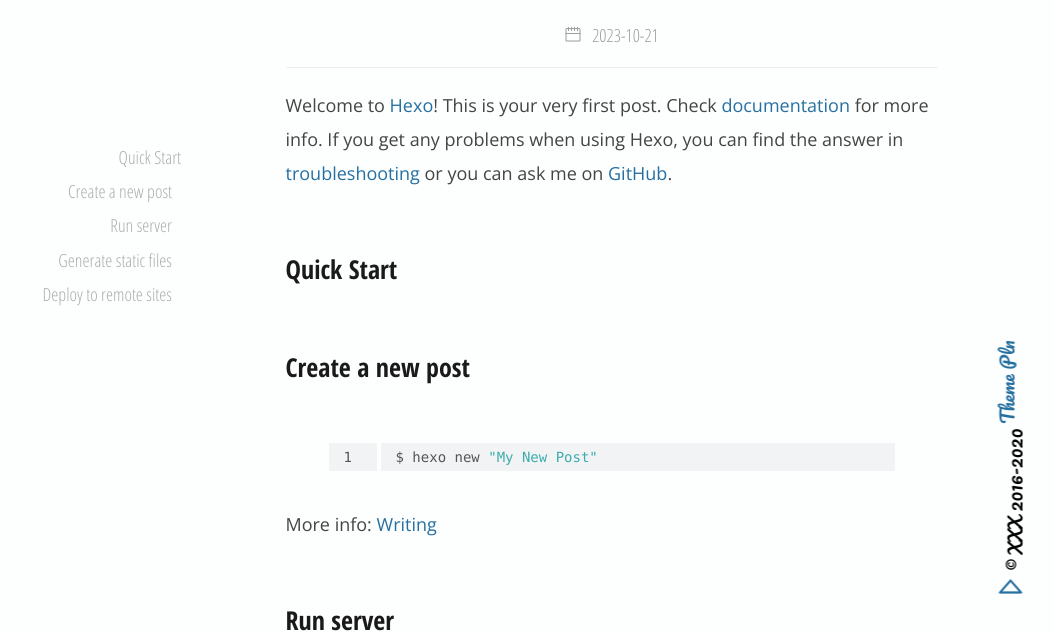
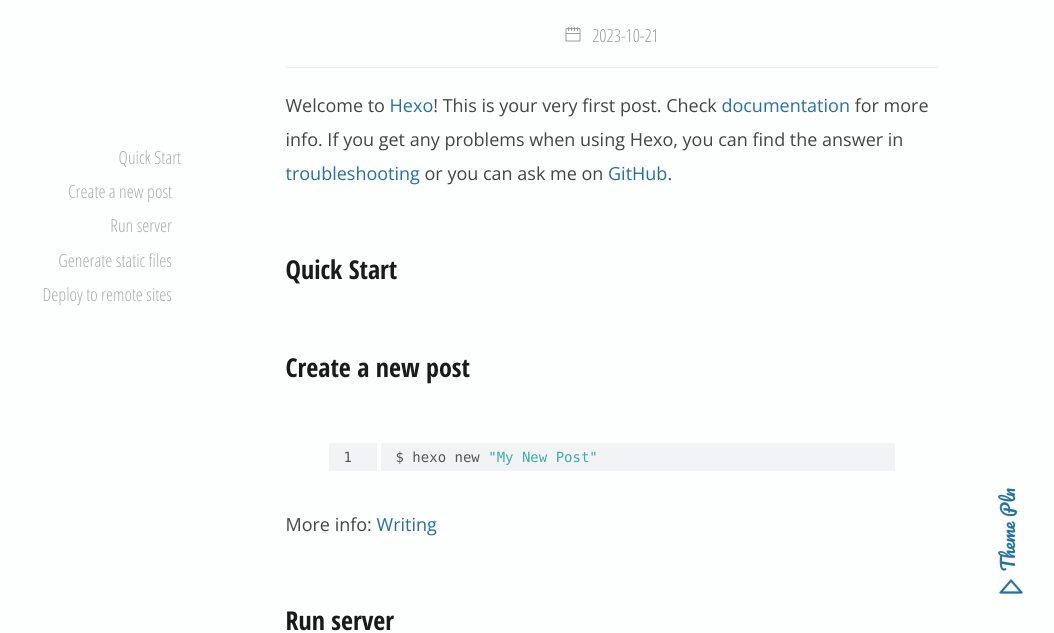
Before and after one commit to FredHaller/FredHaller.github.io, a plain HTML site: page 2023/10/21/hello-world/index.html in a window 1280 px wide. Shown: the part 169-802 px from the top of the page, without its empty margins (32-1086 px from the left). Drawn offline with nearby package versions, Linux system fonts and the light colour scheme; some packages are replaced by stand-ins of ours; a script that the page names is missing.

Commit message:
Site updated: 2023-10-21 19:37:40

```diff
--- a/2023/10/21/hello-world/index.html
+++ b/2023/10/21/hello-world/index.html
@@ -112,7 +112,7 @@
             <path d="M10 30 L26 16 10 2 Z"></path>
         </svg>
         </a>
-        © XXX 2016-2020
+
     </div>
     <div class="secondrow">
         <a target="_blank" rel="noopener" href="https://github.com/gaoryrt/hexo-theme-pln">
```
Also changed, not shown: archives/2023/10/index.html (+1 -1 lines), archives/2023/index.html (+1 -1 lines), archives/index.html (+1 -1 lines), index.html (+1 -1 lines).
